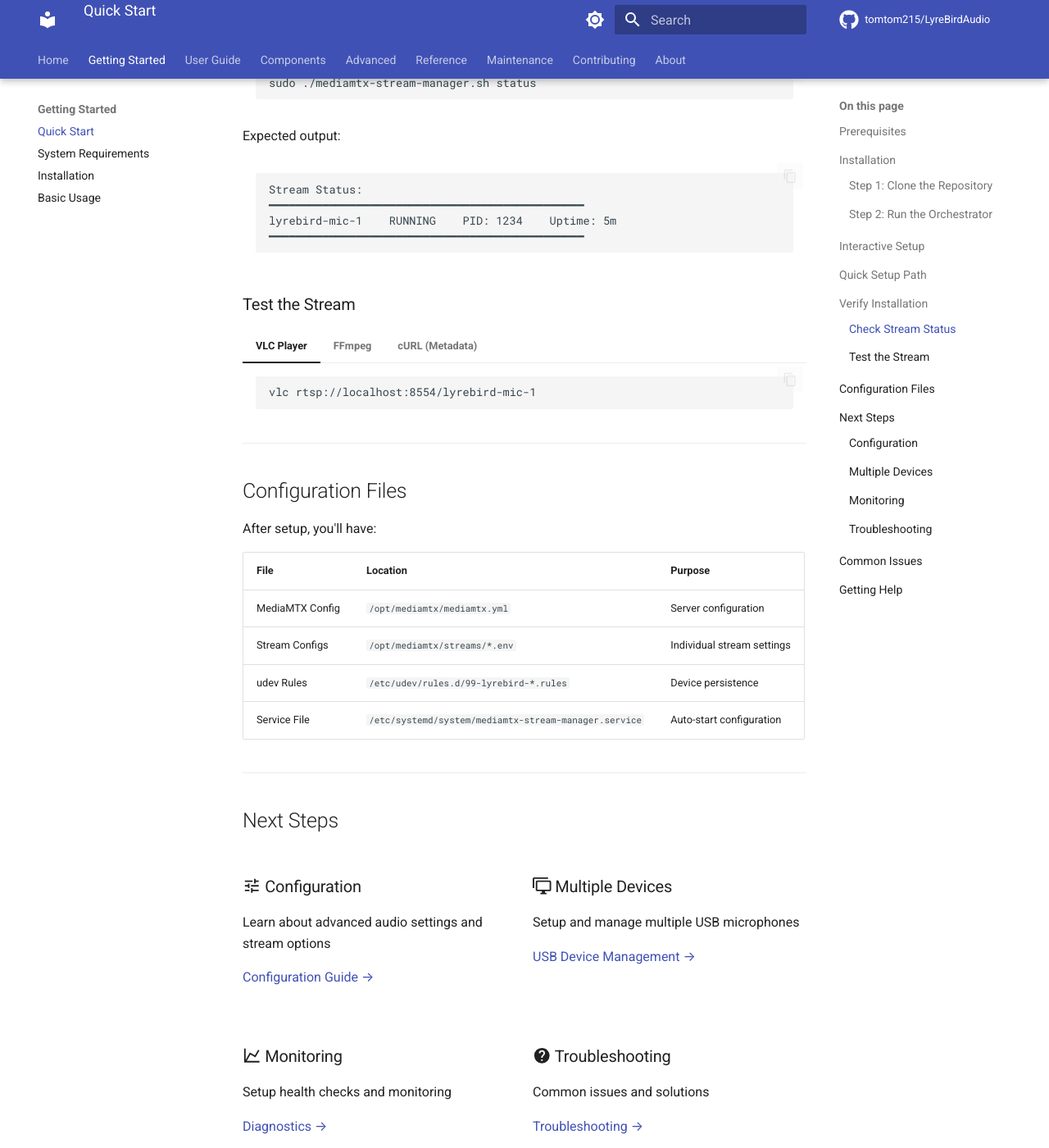
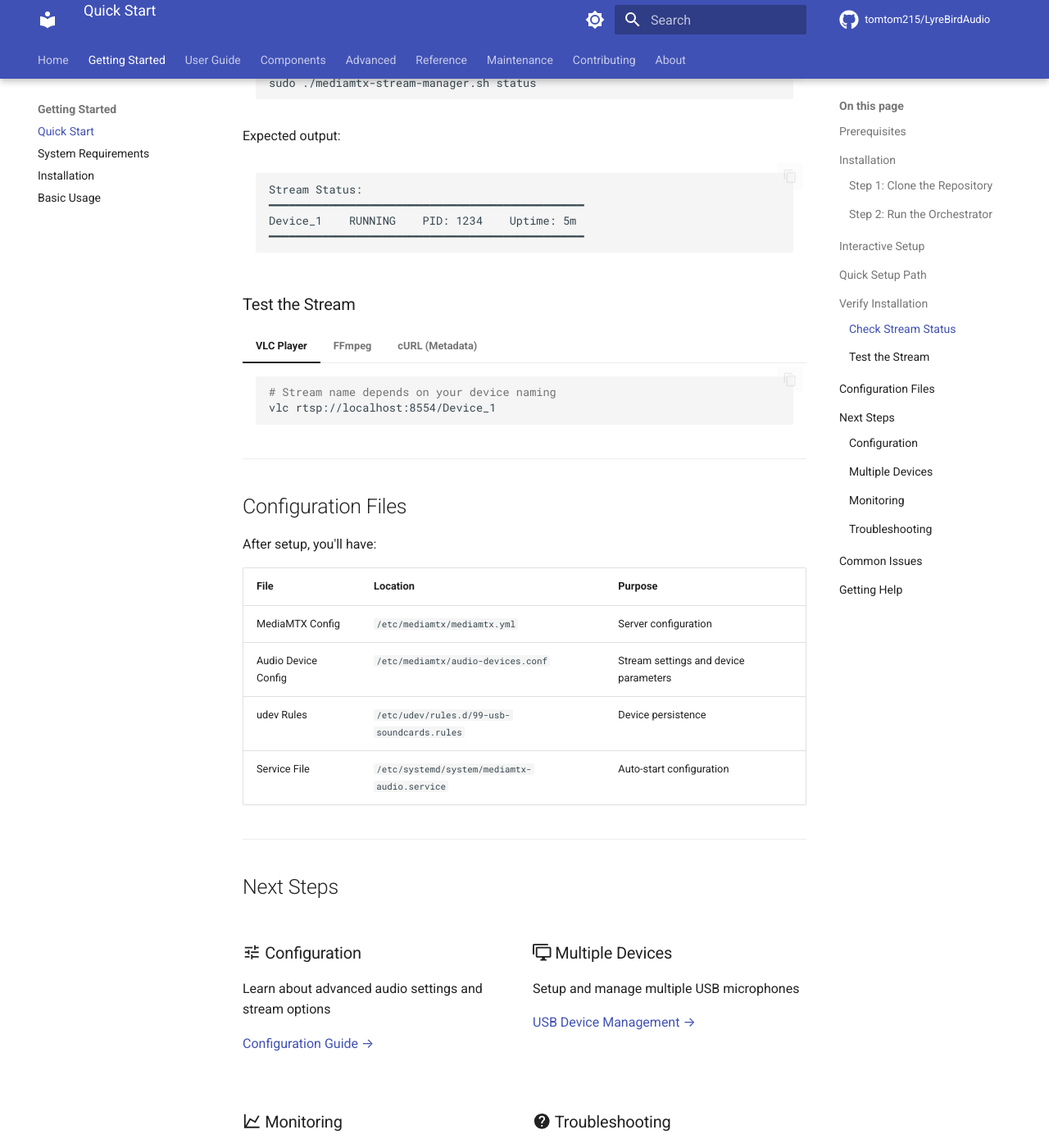
Before and after one commit to tomtom215/LyreBird-Docs, an MkDocs documentation site: the page built from docs/getting-started/quick-start.md, in a window 1280 px wide and 1400 px high, scrolled down 2487 px. Shown: the whole window at 82% size. Built offline with MkDocs 1.6.1 and Material for MkDocs 9.7.7, drawn with Linux system fonts in a browser that asks for light colours; comment, search, counter and statistics services are not loaded; some of the changed text lies outside the part shown.

Commit message:
Fix critical inaccuracies in documentation
Corrections made based on source code verification:

**Script Name Corrections:**
- lyrebird-capability-checker.sh → lyrebird-mic-check.sh
- lyrebird-usb-mapper.sh → usb-audio-mapper.sh
- lyrebird-version-manager.sh → lyrebird-updater.sh
- install-mediamtx.sh → install_mediamtx.sh (underscore)

**Path Corrections:**
- MediaMTX config: /opt/mediamtx/mediamtx.yml → /etc/mediamtx/mediamtx.yml
- Audio device config: /opt/mediamtx/streams/*.env → /etc/mediamtx/audio-devices.conf (correct file)
- udev rules: /etc/udev/rules.d/99-lyrebird-*.rules → /etc/udev/rules.d/99-usb-soundcards.rules (single file)
- Service file: mediamtx-stream-manager.service → mediamtx-audio.service

**Configuration Value Corrections:**
- DEFAULT_THREAD_QUEUE: 1024 → 8192 (verified from source code)
- Updated all examples and documentation to reflect correct default
- Adjusted range from 512-4096 to 512-32768

**Device Path Corrections:**
- Removed incorrect /dev/lyrebird-mic-N references
- Updated to generic descriptions of persistent device naming

**Stream Name Corrections:**
- Changed hardcoded 'lyrebird-mic-1' examples to 'Device_1' pattern
- Added clarifying comments about stream name dependency on device naming

Files modified:
- docs/getting-started/quick-start.md
- docs/getting-started/installation.md
- docs/user-guide/configuration.md
- docs/reference/configuration-files.md

All changes verified against /tmp/LyreBirdAudio source code.

````diff
--- a/docs/getting-started/quick-start.md
+++ b/docs/getting-started/quick-start.md
@@ -76,8 +76,8 @@ For a standard single-microphone setup:
 
 2. **Map USB Device** (Option 2)
    - Detects connected USB microphones
-   - Creates `/dev/lyrebird-mic-1` persistent name
-   - Configures udev rules
+   - Creates persistent device name via udev
+   - Generates symlinks for consistent device access
 
 3. **Add Stream** (Option 4)
    - Select mapped device
@@ -103,7 +103,7 @@ Expected output:
 ```
 Stream Status:
 ━━━━━━━━━━━━━━━━━━━━━━━━━━━━━━━━━━━━━━━━━━━━━━━
-lyrebird-mic-1    RUNNING    PID: 1234    Uptime: 5m
+Device_1    RUNNING    PID: 1234    Uptime: 5m
 ━━━━━━━━━━━━━━━━━━━━━━━━━━━━━━━━━━━━━━━━━━━━━━━
 ```
 
@@ -112,19 +112,22 @@ lyrebird-mic-1    RUNNING    PID: 1234    Uptime: 5m
 === "VLC Player"
 
     ```bash
-    vlc rtsp://localhost:8554/lyrebird-mic-1
+    # Stream name depends on your device naming
+    vlc rtsp://localhost:8554/Device_1
     ```
 
 === "FFmpeg"
 
     ```bash
-    ffmpeg -i rtsp://localhost:8554/lyrebird-mic-1 -t 10 -acodec copy test.aac
+    # Stream name depends on your device naming
+    ffmpeg -i rtsp://localhost:8554/Device_1 -t 10 -acodec copy test.aac
     ```
 
 === "cURL (Metadata)"
 
     ```bash
-    curl -v rtsp://localhost:8554/lyrebird-mic-1
+    # Stream name depends on your device naming
+    curl -v rtsp://localhost:8554/Device_1
     ```
 
 ---
@@ -135,10 +138,10 @@ After setup, you'll have:
 
 | File | Location | Purpose |
 |------|----------|---------|
-| MediaMTX Config | `/opt/mediamtx/mediamtx.yml` | Server configuration |
-| Stream Configs | `/opt/mediamtx/streams/*.env` | Individual stream settings |
-| udev Rules | `/etc/udev/rules.d/99-lyrebird-*.rules` | Device persistence |
-| Service File | `/etc/systemd/system/mediamtx-stream-manager.service` | Auto-start configuration |
+| MediaMTX Config | `/etc/mediamtx/mediamtx.yml` | Server configuration |
+| Audio Device Config | `/etc/mediamtx/audio-devices.conf` | Stream settings and device parameters |
+| udev Rules | `/etc/udev/rules.d/99-usb-soundcards.rules` | Device persistence |
+| Service File | `/etc/systemd/system/mediamtx-audio.service` | Auto-start configuration |
 
 ---
 
````
Also changed, not shown: docs/getting-started/installation.md (+10 -9 lines), docs/reference/configuration-files.md (+11 -11 lines), docs/user-guide/configuration.md (+5 -4 lines).
